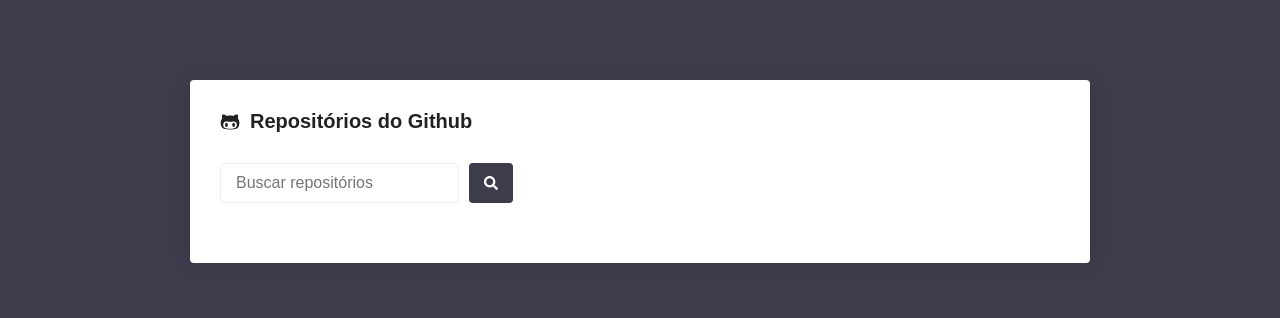
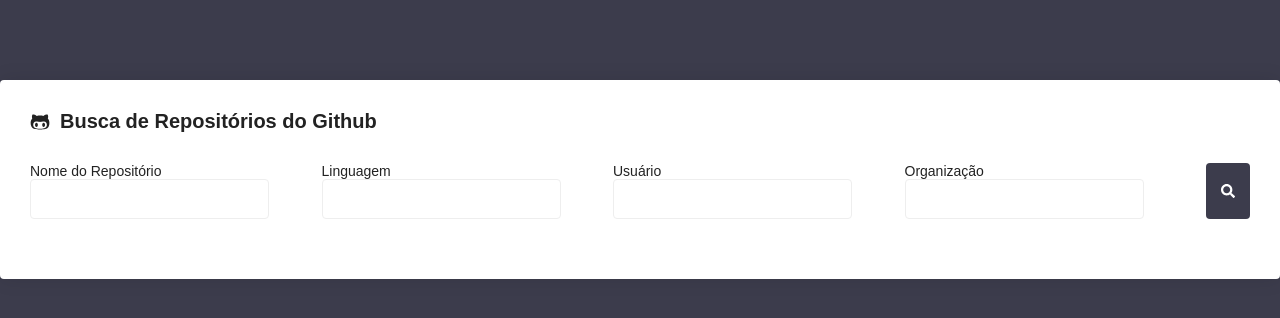
Before and after one commit to andrewarosario/react-github-repos, a React (Create React App) app: page / in a window 1280 px wide. Shown: the top 318 px of the page. Built offline with nearby package versions, Linux system fonts and the light colour scheme.

Commit message:
realizando filtros dos repositórios

```diff
--- a/src/pages/Main/index.js
+++ b/src/pages/Main/index.js
@@ -1,79 +1,104 @@
-import React, { useEffect, useState } from 'react';
+import React, { useState } from 'react';
 import { Link } from 'react-router-dom';
-import { FaGithubAlt, FaSearch, FaSpinner } from 'react-icons/fa';
+import { FaGithubAlt, FaSearch } from 'react-icons/fa';
 import { GoArrowLeft, GoArrowRight } from 'react-icons/go';
-import { Container, Form, SearchButton, PageNav } from './styles';
+import { Container, Form, PageNav, SearchButton } from './styles';
 import api from '../../services/api';
-import useDebounce from '../../helpers/use-debounce'
 import { List } from '../../components/List';
+import { useFormik } from 'formik';
 
 export default function Main() {
-  const [ loading, setLoading ] = useState(false);
-  const [ search, setSearch ] = useState('');
+
+  const formik = useFormik({
+    initialValues: {
+      name: '',
+      language: '',
+      user: '',
+      org: '',
+    },
+    onSubmit: values => {
+      setPage(1);
+      makeRequest(values, 1);
+    },
+  });
+
   const [ page, setPage ] = useState(1);
   const [ repositories, setRepositories ] = useState([]);
-  const debouncedSearch = useDebounce(search, 500);
 
-  useEffect(() => {
+  const makeUrl = (values, page) => {
+    const endPoint = '/search/repositories';
+    const searchTerm = `?q=${values.name}`
+    const query = Object.keys(values)
+      .filter(value => value !== 'name')
+      .reduce((query, value) => `${query}${values[value] ? `+${value}:${values[value]}` : ''}`, '')
 
-    const getResponse = () => {
-        return api.get('/search/repositories', {
-            params: {
-                q: debouncedSearch,
-                per_page: 10,
-                page
-            }
-        });
-    }
+    const queryPage = `&per_page=10&page=${page}`
 
-    const listRepositories = async () =>  {
-        if (!debouncedSearch) return;
-
-        setLoading(true);
-        const response = await getResponse();
-        setRepositories(response.data.items);
-        setLoading(false);
-    }
-
-    listRepositories();
-  }, [debouncedSearch, page]);
-
-  const handleSubmit = async e => {
-    e.preventDefault();
-    setPage(1);
-  }
-
-  const handleInputChange = e => {
-    setPage(1);
-    setSearch(e.target.value);
+    return endPoint + searchTerm + query + queryPage;
   }
 
   const handlePage = action => {
     const newPage = action === 'back' ? page - 1 : page + 1;
     setPage(newPage);
+    makeRequest(formik.values, newPage);
   };
+
+  const makeRequest = async (values, page) => {
+    const urlApi = makeUrl(values, page);
+    const response = await api.get(urlApi);
+    setRepositories(response.data.items);
+  }
 
   return (
     <Container>
       <h1>
         <FaGithubAlt />
-        Repositórios do Github
+        Busca de Repositórios do Github
       </h1>
 
-      <Form onSubmit={handleSubmit}>
-        <input
-          type="text"
-          placeholder="Buscar repositórios"
-          value={search}
-          onChange={handleInputChange}
-        />
+      <Form onSubmit={formik.handleSubmit}>
+        <div>
+          <label htmlFor="name">Nome do Repositório</label>
+          <input
+            id="name"
+            type="text"
+            value={formik.values.name}
+            onChange={formik.handleChange}
+          />
+        </div>
+
+        <div>
+          <label htmlFor="language">Linguagem</label>
+          <input
+            id="language"
+            type="text"
+            value={formik.values.language}
+            onChange={formik.handleChange}
+          />
+        </div>
+
+        <div>
+          <label htmlFor="user">Usuário</label>
+          <input
+            id="user"
+            type="text"
+            value={formik.values.user}
+            onChange={formik.handleChange}
+          />
+        </div>
+
+        <div>
+          <label htmlFor="org">Organização</label>
+          <input
+            id="org"
+            type="text"
+            value={formik.values.org}
+            onChange={formik.handleChange}
+          />
+        </div>
 
         <SearchButton>
-          {loading ? (
-            <FaSpinner color="#FFF" size={14} />
-          ) : (
             <FaSearch color="#FFF" size={14} />
-          )}
         </SearchButton>
       </Form>
 
--- a/src/pages/Main/styles.js
+++ b/src/pages/Main/styles.js
@@ -1,7 +1,7 @@
 import styled from 'styled-components';
 
 export const Container = styled.div`
-  max-width: 900px;
+  max-width: 1300px;
   background: #fff;
   border-radius: 4px;
   box-shadow: 0 0 20px rgba(0, 0, 0, 0.1);
@@ -24,10 +24,13 @@
   margin-top: 30px;
   display: flex;
   flex-direction: row;
+  justify-content: space-between;
+  flex-wrap: wrap;
 
   div {
     display: flex;
     flex-direction: column;
+    flex-shrink: 1;
   }
 
   input {
```
